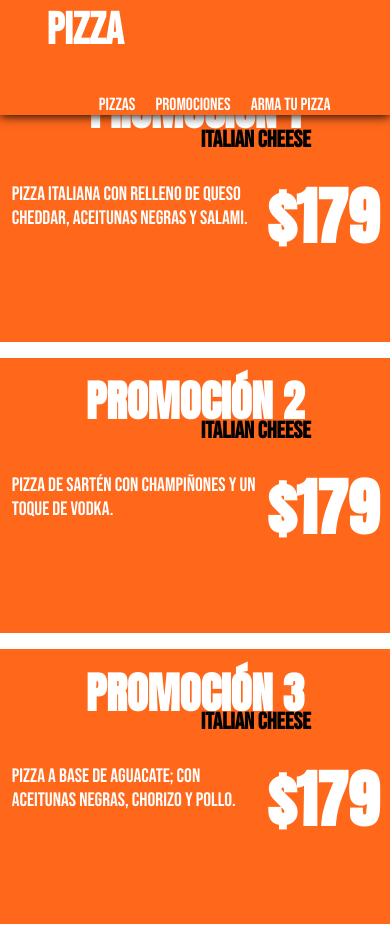
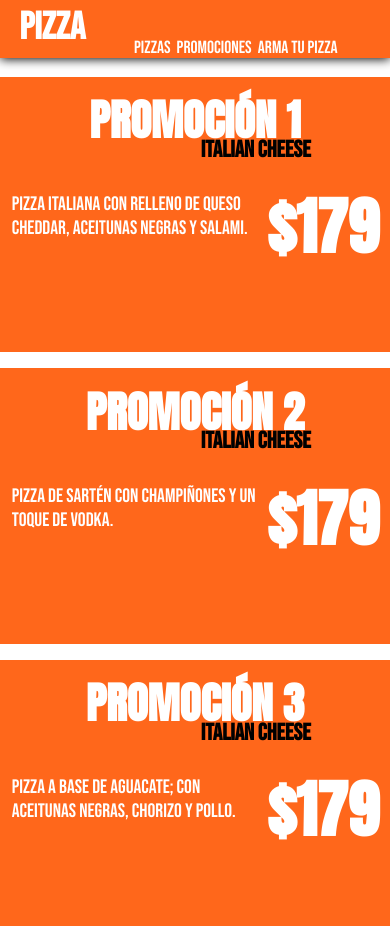
Before and after one commit to Panterday/pizza-web, a website built with webpack: page src/index.html in a window 390 px wide. Shown: the top 926 px of the page. Built offline with nearby package versions, Linux system fonts and the light colour scheme.

Commit message:
correcciones responsive

```diff
--- a/src/styles.css
+++ b/src/styles.css
@@ -360,7 +360,7 @@ body{
         display: flex;
         flex-direction: column;
         gap: 1em;
-        margin-top: 17%
+        margin-top: 4.8em
         /* grid-area: promociones;
         display: flex;
         flex-direction: column;
@@ -417,7 +417,7 @@ body{
     .menu a{
         color: white;
         text-decoration: none;
-        padding: 0.5em;
+        padding: 0.1em;
         transition: all 500ms ease;
         font-size: 1.1em;
     }
@@ -483,6 +483,15 @@ body{
         padding: 1em;
     }
 
+    .logo {
+        float: left;
+        margin-left: 5%;
+        margin-top: 1%;
+        color: white;
+        cursor:pointer;
+        font-size: 2.4em;
+    }
+
 
     .footer{
         /* grid-area: footer;
```
Also changed, not shown: docs/index.html (deleted, +0 -1 lines), docs/src/assets/aceitunas.png (deleted), docs/src/assets/aguacate.png (deleted), docs/src/assets/armaPizza.png (deleted), docs/src/assets/jalape.png (deleted), docs/src/assets/logos/logoF.png (deleted), docs/src/assets/logos/logoPlayStore.png (deleted), docs/src/assets/logos/logoT.png (deleted), docs/src/assets/logos/logoTel.png (deleted), docs/src/assets/logos/logoW.png (deleted), docs/src/assets/peper.png (deleted), docs/src/assets/piña.png (deleted), 2 other files.
